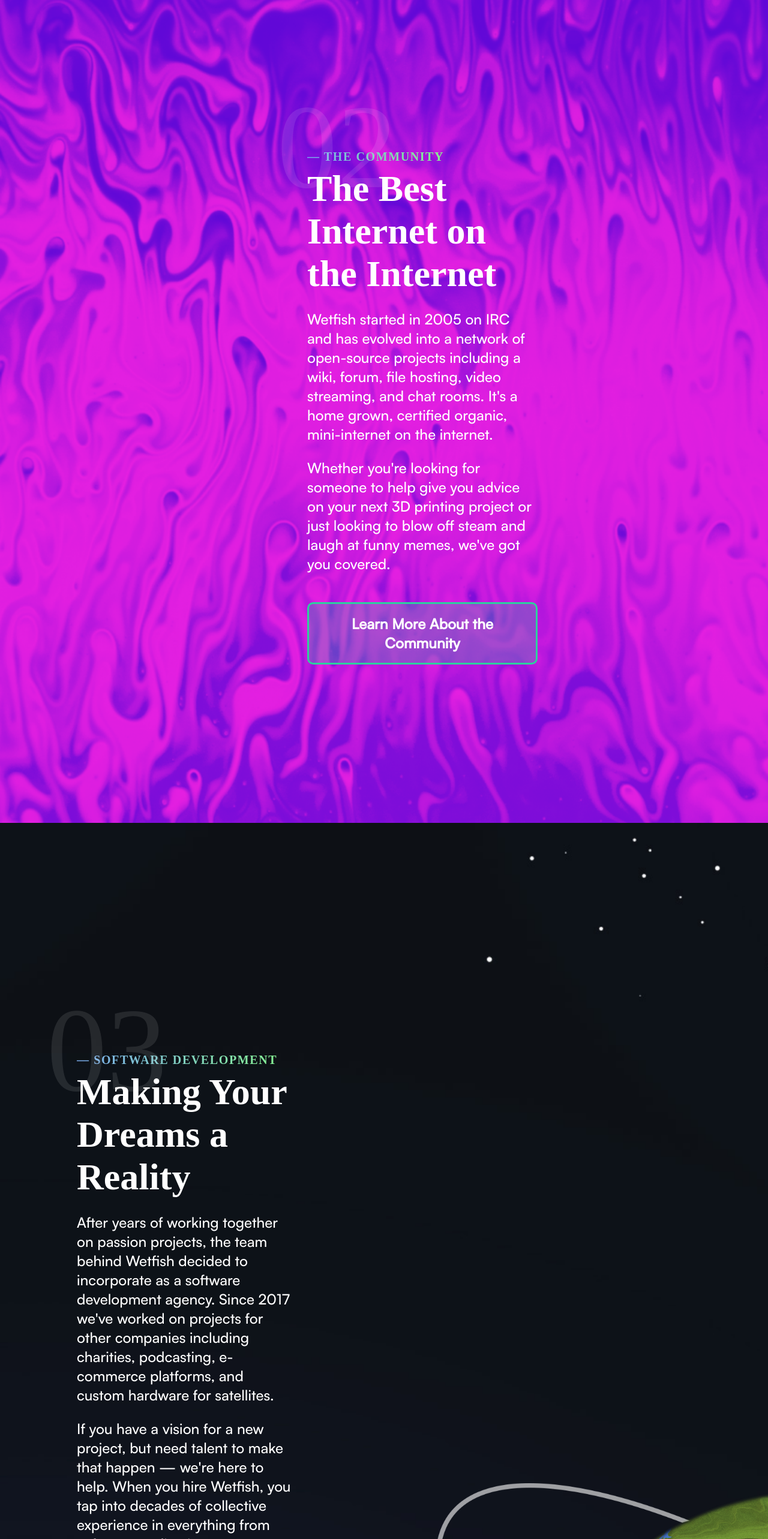
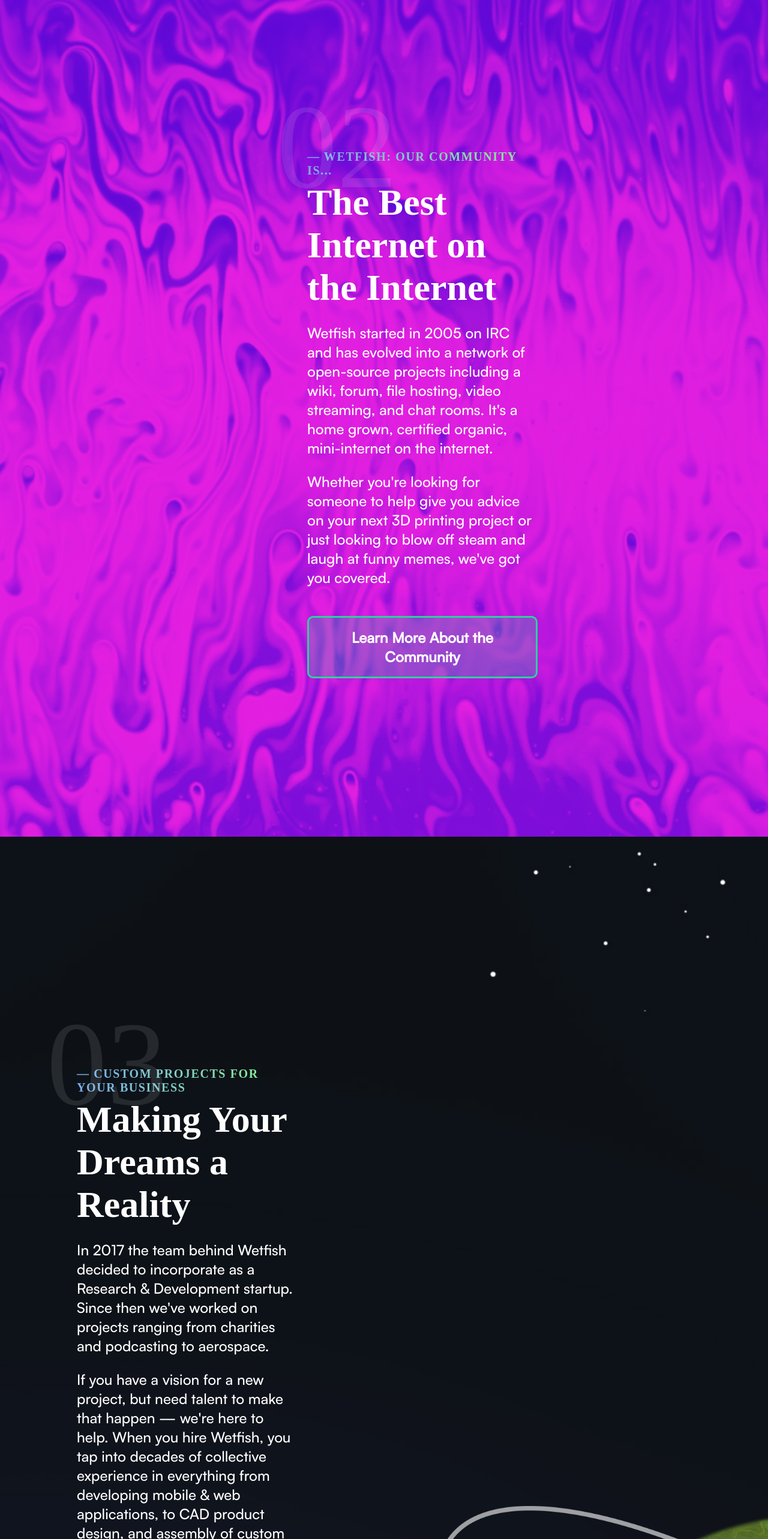
Before and after one commit to wetfish/wetfish.net, a SvelteKit app in the folder ui/: page / in a window 1280 px wide. Shown: the part 1464-4030 px from the top of the page at 60% size. Built offline with nearby package versions, Linux system fonts and the light colour scheme; a web font is replaced by a local one.

Commit message:
Copy updates

```diff
--- a/ui/src/routes/business.svelte
+++ b/ui/src/routes/business.svelte
@@ -45,19 +45,26 @@
         <div class="content">
             <div class="text">
                 <div class="section-number">03</div>
-                <h3>— Software Development</h3>
+                <h3>— Custom Projects for your Business</h3>
                 <h1>Making Your Dreams a Reality</h1>
 
                 <p>
-                    After years of working together on passion projects, the team behind Wetfish decided to incorporate as a software development agency. Since 2017 we've worked on projects for other companies including charities, podcasting, e-commerce platforms, and custom hardware for satellites.
+                    In 2017 the team behind Wetfish decided to incorporate as a Research & Development startup.
+                    Since then we've worked on projects ranging from charities and podcasting to aerospace.
                 </p>
 
                 <p>
-                    If you have a vision for a new project, but need talent to make that happen — we're here to help. When you hire Wetfish, you tap into decades of collective experience in everything from software application development, DevOps, and InfoSec to design, marketing, and branding.
+                    If you have a vision for a new project, but need talent to make that happen — we're here to help.
+                    When you hire Wetfish, you tap into decades of collective experience in everything from developing mobile & web applications, to CAD product design, and assembly of custom embedded Linux systems.
                 </p>
 
                 <p>
-                    If you need help maintaining or adding new features to your existing projects, we do that too. We will work with you to identify inefficiencies in your business operations and offer software solutions that help automate your workflow.
+                    If you're struggling to maintain or upgrade your existing projects — we'll help with that too.
+                    Our design team will work with you to create new user experiences and improve your marketing.
+                </p>
+
+                <p>
+                    Wetfish helps you identify inefficiencies in your business operations and builds custom software & hardware to automate your workflows.
                 </p>
 
                 <div class="buttons">
--- a/ui/src/routes/community.svelte
+++ b/ui/src/routes/community.svelte
@@ -29,7 +29,7 @@
         <div class="content">
             <div class="text">
                 <div class="section-number">02</div>
-                <h3>— The Community</h3>
+                <h3>— Wetfish: Our Community Is...</h3>
                 <h1>The Best Internet on the Internet</h1>
 
                 <p>
```
